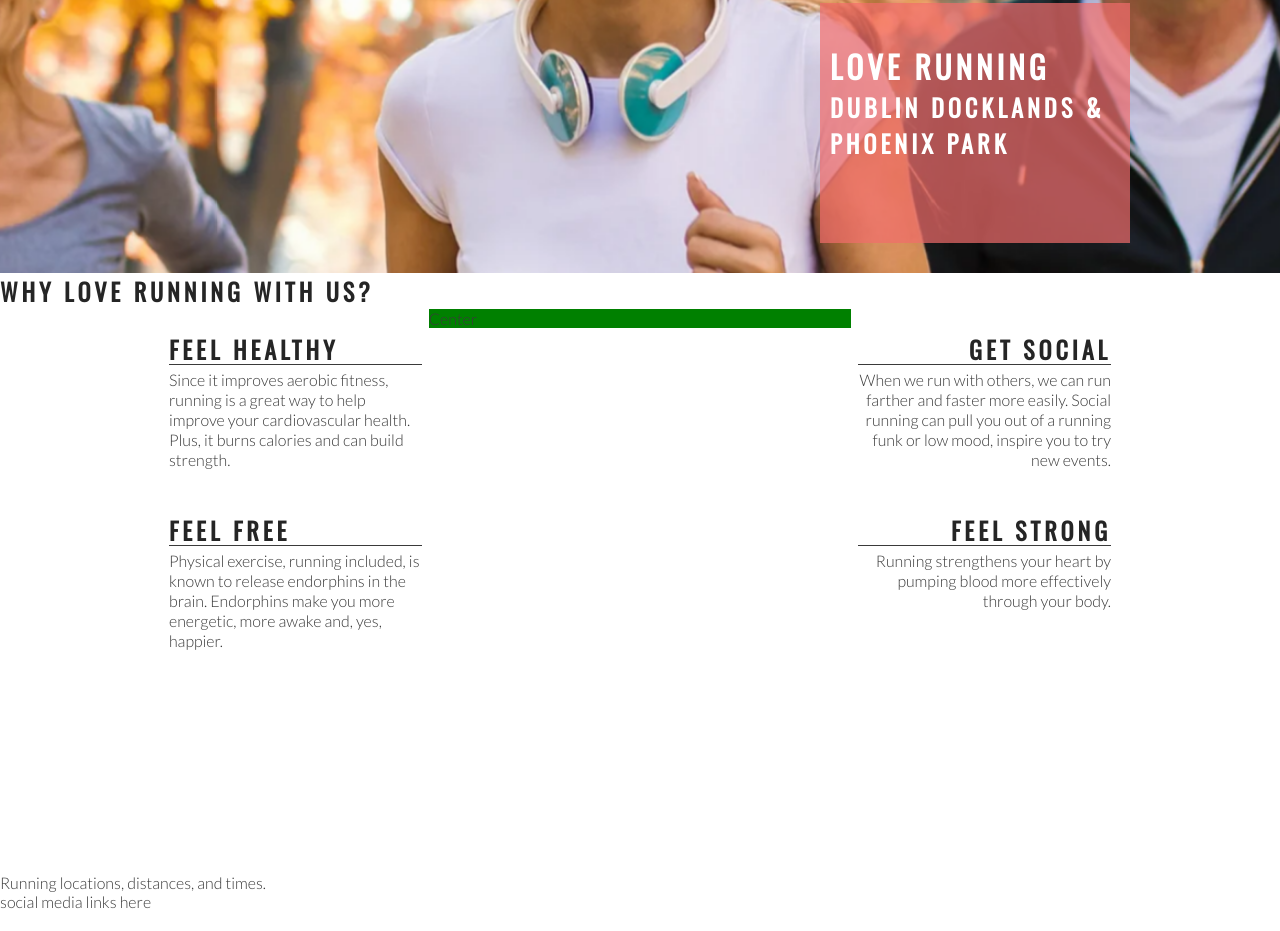
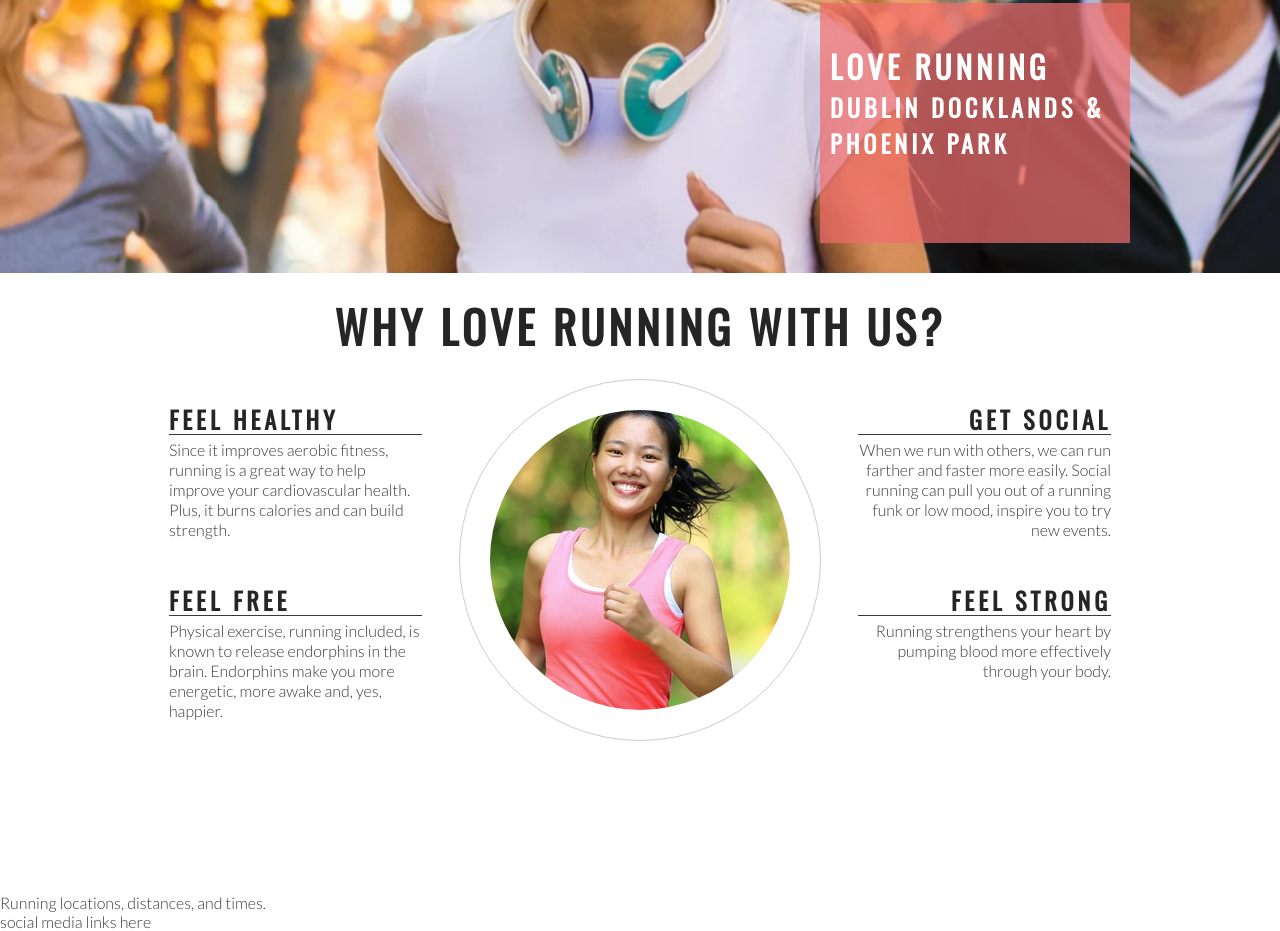
Before and after one commit to yamesjamess/love-running-walkthrough, a plain HTML site: page index.html in a window 1280 px wide. Shown: the part 402-1333 px from the top of the page. Drawn offline with nearby package versions, Linux system fonts and the light colour scheme.

Commit message:
Add club ethos central image and style into a circle

```diff
--- a/assets/css/style.css
+++ b/assets/css/style.css
@@ -134,7 +134,6 @@ h2 {
 #center-about{
     width: 33%;
     margin: 0 auto;
-    background-color: green;
 }
 
 hr {
@@ -166,3 +165,26 @@ hr {
 .right-about-heading p{
     text-align: right;
 }
+
+#welcome {
+    text-align: center;
+    margin: 20px 0;
+    font-size: 280%;
+}
+
+#circle-container {
+    width: 300px;
+    height: 300px;
+    padding: 30px;
+    border: 1px solid #ccc;
+    border-radius: 50%;
+    margin: 0 auto;
+}
+
+#circle-cover-bg {
+    background: url('../images/ethos-center-image.jpeg') no-repeat center center;
+    height: 100%;
+    border-radius: 50%;
+}
+
+/* */
--- a/index.html
+++ b/index.html
@@ -38,7 +38,7 @@
         </div>
     </section>
     <section id="club-ethos">
-        <h1>Why Love Running With Us?</h1>
+        <h2 id="welcome">Why Love Running With Us?</h2>
         <div id="left-about">
             <div class="left-about-heading">
                 <h2>Feel Healthy</h2>
@@ -67,7 +67,11 @@
             </div>
         </div>
         <div id="center-about">
-            Center
+            <div id="circle-container">
+                <div id="circle-cover-bg">
+
+                </div>
+            </div>
         </div>
     </section>
     <section>
```
Also changed, not shown: assets/images/ethos-center-image.jpeg (added).
